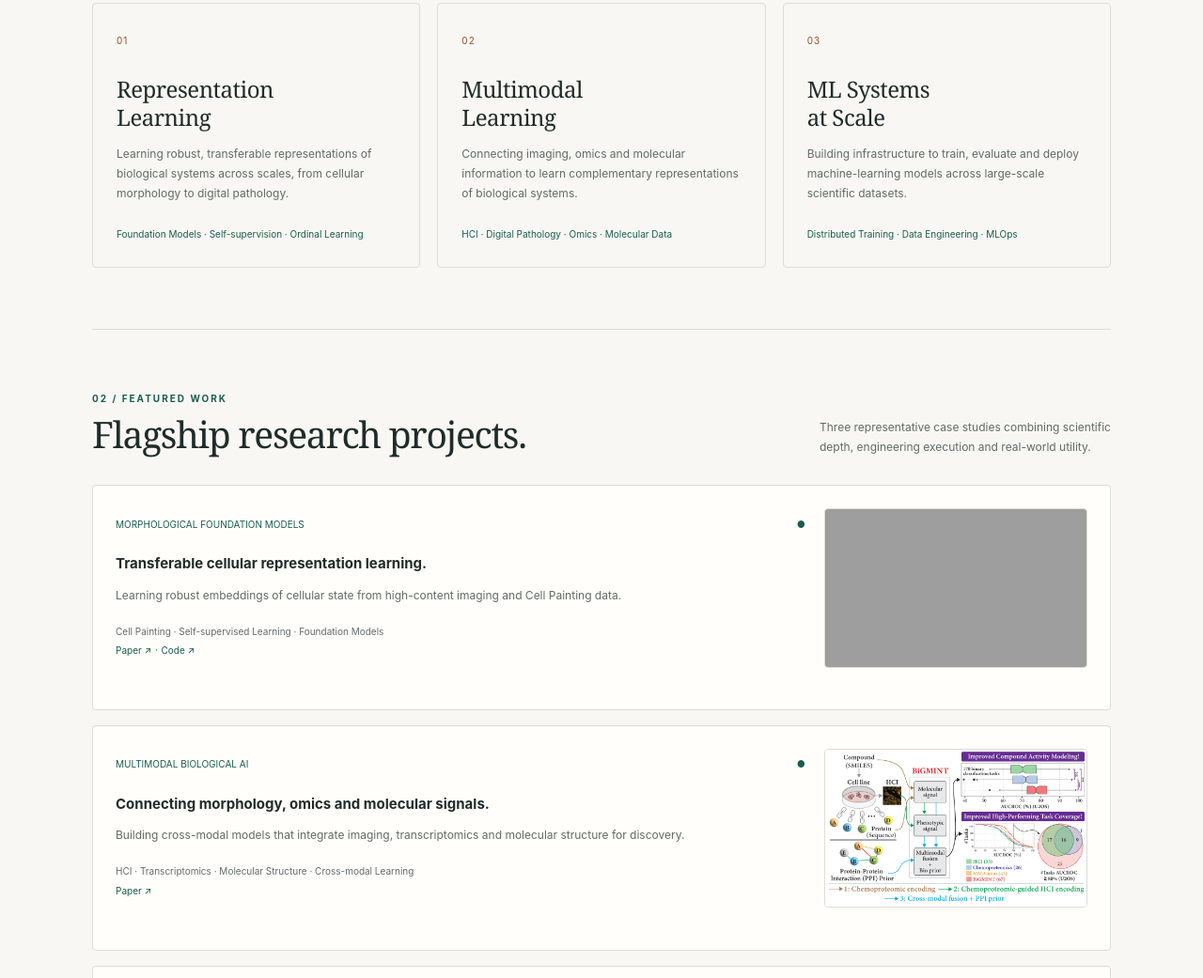
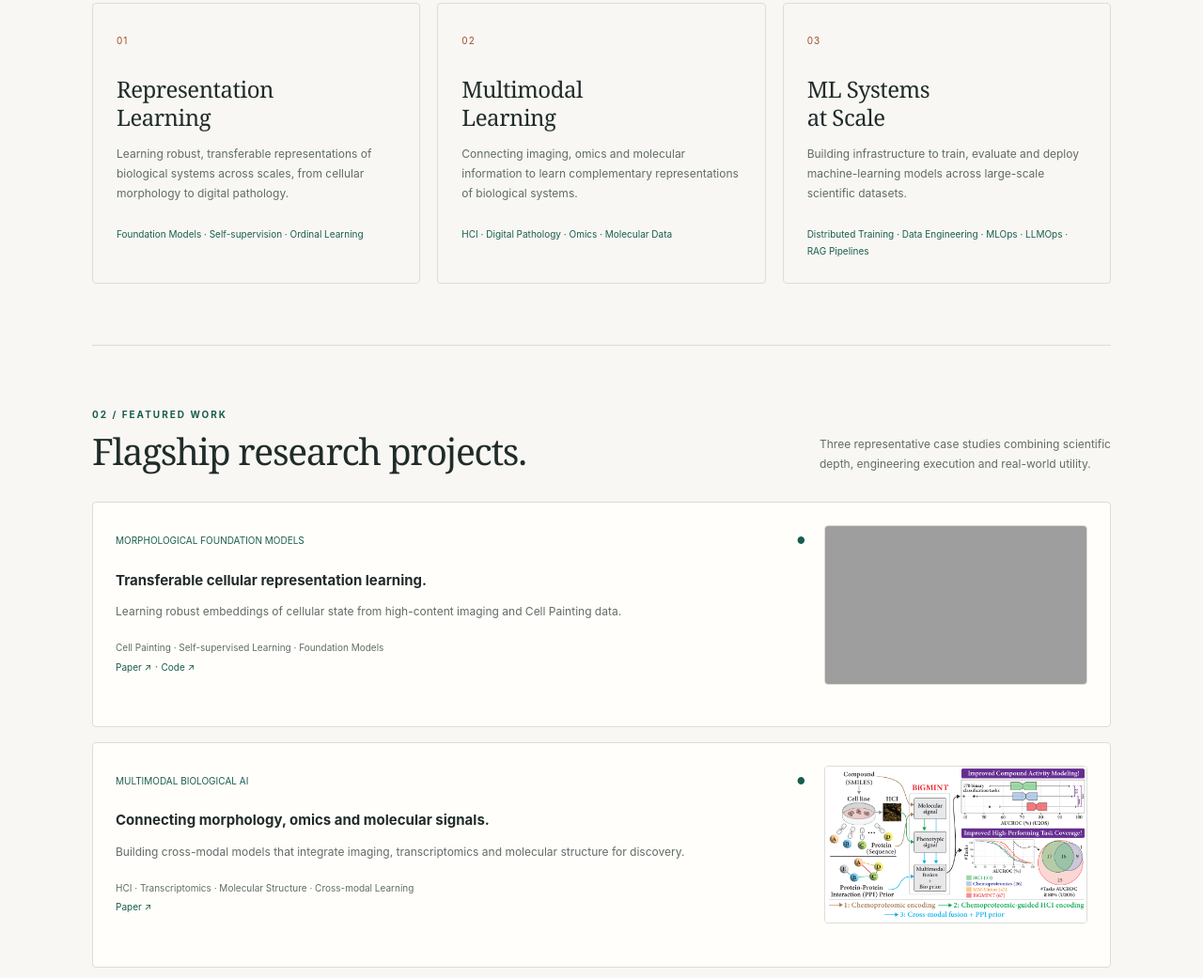
Before and after one commit to tomealbuquerque/tomealbuquerque.github.io, a plain HTML site: page public/index.html in a window 1280 px wide. Shown: the part 1029-2070 px from the top of the page at 94% size. Drawn offline with Linux system fonts and the light colour scheme; no server answers; grey boxes are pictures that could not be loaded.

Commit message:
updt
Co-authored-by: Copilot <copilot@github.com>

```diff
--- a/public/index.html
+++ b/public/index.html
@@ -163,7 +163,7 @@
 							at Scale
 						</h3>
 						<p>Building infrastructure to train, evaluate and deploy machine-learning models across large-scale scientific datasets.</p>
-						<div class="keywords">Distributed Training · Data Engineering · MLOps</div>
+						<div class="keywords">Distributed Training · Data Engineering · MLOps · LLMOps · RAG Pipelines</div>
 					</article>
 				</div>
 			</section>
```
